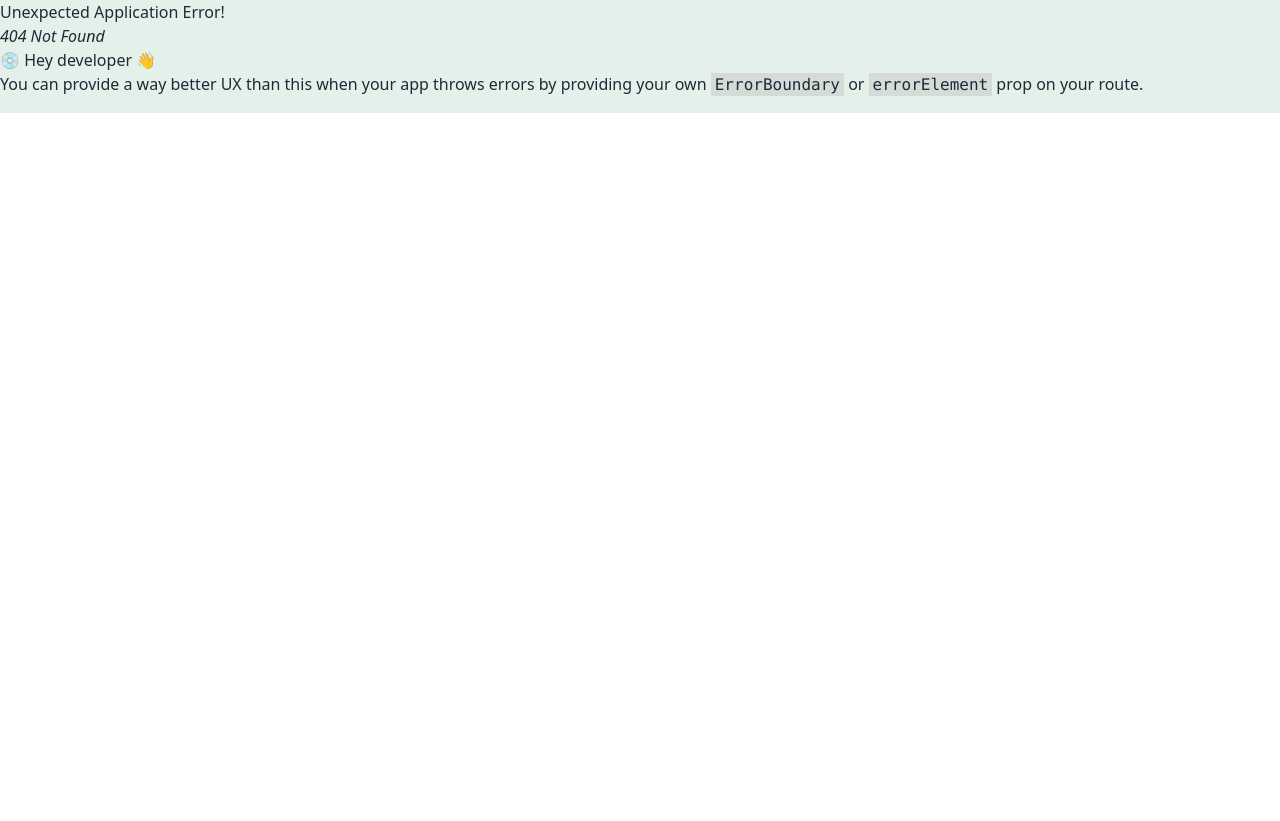
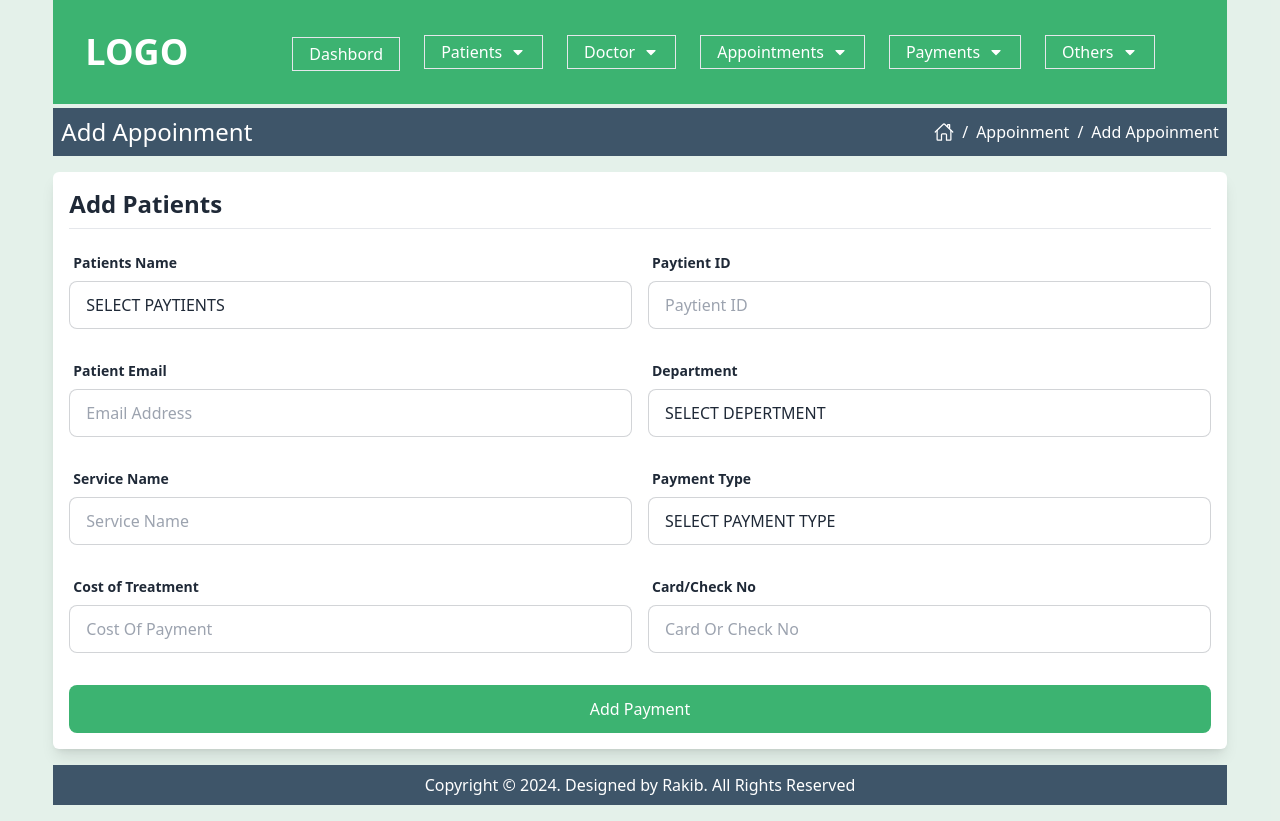
Before and after one commit to 0rakib0/Hospital-Management-Client, a React (Vite) app: page /add-appoinment in a window 1280 px wide. Before the commit this address had no page. Before the commit the page ends 800 px from the top, so only its background shows below. Built offline with nearby package versions, Linux system fonts and the light colour scheme.

Commit message:
design add aapoinment page and create url

```diff
--- /dev/null
+++ b/src/Pages/AddAppoinment/AddAppoinment.jsx
@@ -0,0 +1,94 @@
+import PageTitle from "../../Shared/PageTitle/PageTitle"
+
+const AddAppoinment = () => {
+    return (
+        <div>
+            <PageTitle title='Add Appoinment' mainPage='Appoinment' page='Add Appoinment'></PageTitle>
+            <div className="bg-white my-4 p-4 rounded-md shadow-lg">
+                <h4 className="text-2xl font-semibold pb-2">Add Patients</h4>
+                <hr />
+                <form className="mt-4">
+                    <div className="flex flex-col md:flex-row gap-x-4 md:mb-6 md-4">
+                        <label className="form-control w-full">
+                            <div className="label">
+                                <span className="label-text font-bold">Patients Name </span>
+                            </div>
+                            <select name="paytient" className="input input-bordered w-full focus:border-secondaryColor focus:outline-0" id="">
+                                <option className="mt-2" value="" selected hidden>SELECT PAYTIENTS</option>
+                                {/* {
+                                    paytients?.map(paytient => <option key={paytient.id} value={paytient.id}>{paytient.full_name}</option>)
+                                } */}
+
+
+                            </select>
+                        </label>
+
+                        <label className="form-control w-full">
+                            <div className="label">
+                                <span className="label-text font-bold">Paytient ID</span>
+                            </div>
+                            <input type="text" name="paytientId" readOnly placeholder="Paytient ID"  className="input input-bordered w-full focus:border-secondaryColor focus:outline-0" />
+                        </label>
+                    </div>
+                    <div className="flex flex-col md:flex-row gap-x-4 md:mb-6 md-4">
+
+                        <label className="form-control w-full">
+                            <div className="label">
+                                <span className="label-text font-bold">Patient Email</span>
+                            </div>
+                            <input type="text" name="email" placeholder="Email Address" className="input input-bordered w-full focus:border-secondaryColor focus:outline-0" />
+                        </label>
+
+                        <label className="form-control w-full">
+                            <div className="label">
+                                <span className="label-text font-bold">Department</span>
+                            </div>
+                            <select name="department" className="input input-bordered w-full focus:border-secondaryColor focus:outline-0" id="">
+                                <option className="mt-2" value="" selected hidden>SELECT DEPERTMENT</option>
+                                <option value="Neuro">Neuro</option>
+                                <option value="Ortho">Ortho</option>
+                                <option value="Generel">Generel</option>
+                            </select>
+                        </label>
+                    </div>
+                    <div className="flex flex-col md:flex-row gap-x-4 md:mb-6 md-4">
+                        <label className="form-control w-full">
+                            <div className="label">
+                                <span className="label-text font-bold">Service Name</span>
+                            </div>
+                            <input type="text" name="service" placeholder="Service Name" className="input input-bordered w-full focus:border-secondaryColor focus:outline-0" />
+                        </label>
+
+                        <label className="form-control w-full">
+                            <div className="label">
+                                <span className="label-text font-bold">Payment Type</span>
+                            </div>
+                            <select name="paymentType" className="input input-bordered w-full focus:border-secondaryColor focus:outline-0" id="">
+                                <option className="mt-2" value="" selected hidden>SELECT PAYMENT TYPE</option>
+                                <option value="Check">Check</option>
+                                <option value="Card">Card</option>
+                                <option value="Cash">Cash</option>
+                            </select>
+                        </label>
+                    </div>
+                    <div className="flex flex-col md:flex-row gap-x-4 md:mb-6 md-4">
+                        <label className="form-control w-full">
+                            <div className="label">
+                                <span className="label-text font-bold">Cost of Treatment</span>
+                            </div>
+                            <input type="number" name="CostOfTretment" placeholder="Cost Of Payment" className="input input-bordered w-full focus:border-secondaryColor focus:outline-0" />
+                        </label>
+                        <label className="form-control w-full">
+                            <div className="label">
+                                <span className="label-text font-bold">Card/Check No</span>
+                            </div>
+                            <input type="text" name="cardCheck" placeholder="Card Or Check No" className="input input-bordered w-full focus:border-secondaryColor focus:outline-0" />
+                        </label>
+                    </div>
+                    <input type="submit" value='Add Payment' className="input bg-primaryColor w-full mt-2 text-white hover:bg-secondaryColor duration-300" />
+                </form>
+            </div>
+        </div>
+    )
+}
+export default AddAppoinment
--- a/src/Routs/Routs.jsx
+++ b/src/Routs/Routs.jsx
@@ -16,6 +16,7 @@ import UpdateDoctor from "../Pages/Doctors/UpdateDoctor";
 import DoctorDetail from "../Pages/Doctors/doctorDetails";
 import AddPayment from "../Pages/AddPayment/AddPayment";
 import PaymentList from "../Pages/PaymentList/PaymentList";
+import AddAppoinment from "../Pages/AddAppoinment/AddAppoinment";
 
 const router = createBrowserRouter([
     {
@@ -73,6 +74,10 @@ const router = createBrowserRouter([
         {
           path:'/payment-list/',
           element: <PaymentList></PaymentList>
+        },
+        {
+          path:'/add-appoinment/',
+          element: <AddAppoinment></AddAppoinment>
         }
       ]
     },
--- a/src/Shared/NavBar/Navbar.jsx
+++ b/src/Shared/NavBar/Navbar.jsx
@@ -21,7 +21,7 @@ const NavBar = () => {
 
     const ApointmentChilditemss =
         <>
-            <li className="hover:"><Link>Add Apointment</Link></li>
+            <li className="hover:"><Link to='/add-appoinment/'>Add Apointment</Link></li>
             <li className="hover:text-white"><Link>All Appointment</Link></li>
             <li className="hover:text-white"><Link>Appointment Details</Link></li>
             <li className="hover:text-white"><Link>Edit Appointment</Link></li>
```
